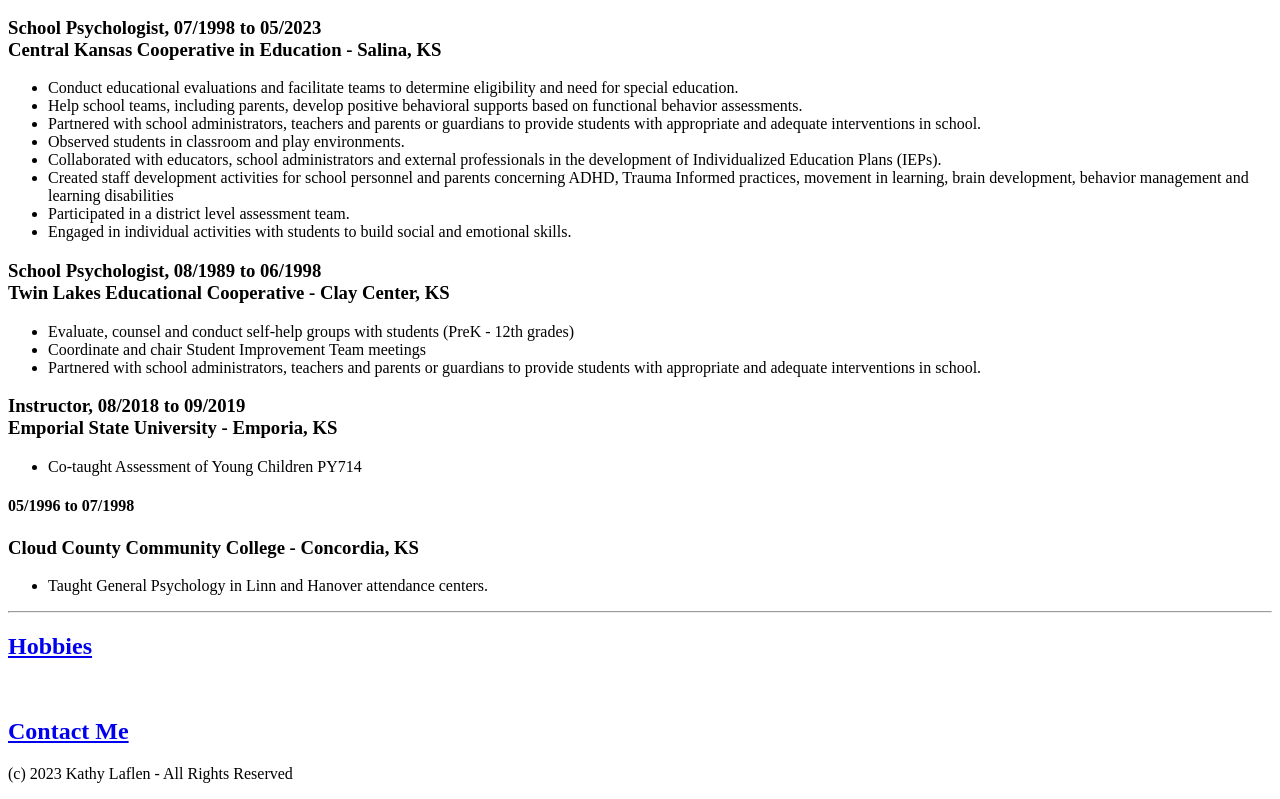
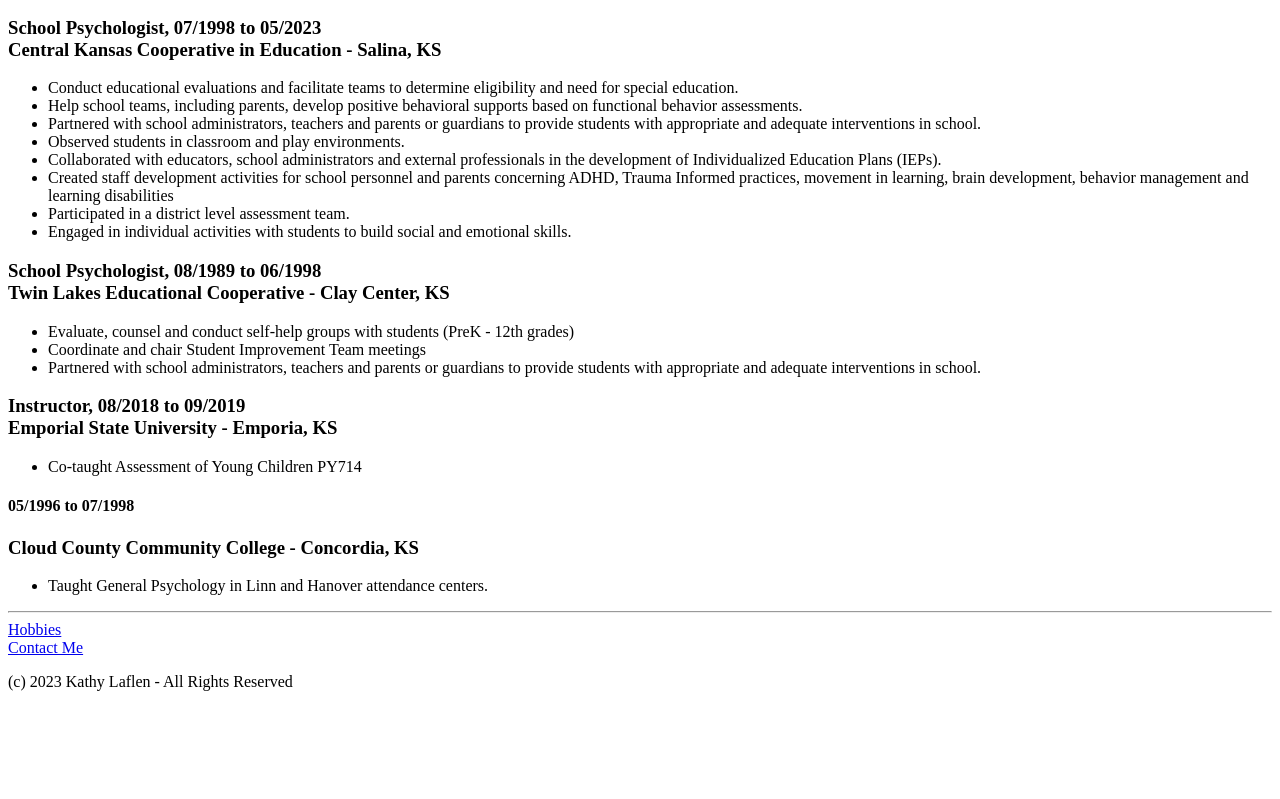
Before and after one commit to KatLafs/KL-Resume, a plain HTML site: page index.html in a window 1280 px wide. Shown: the part 603-1402 px from the top of the page. After the commit the page ends 1310 px from the top, so only its background shows below. Drawn offline with Linux system fonts and the light colour scheme.

Commit message:
Update index.html

```diff
--- a/index.html
+++ b/index.html
@@ -48,8 +48,8 @@
     <li>Taught General Psychology in Linn and Hanover attendance centers.</li>
 </ul>
 <hr />
-<a href="Public/Hobbies.html" ><h2>Hobbies</h2></a><br />
-<a href="Public/contact.html"><h2>Contact Me</h2></a>
+<a href="Public/Hobbies.html" <h2>Hobbies</h2><br /></a>
+<a href="Public/contact.html"<h2>Contact Me</h2></a>
 
    <footer>
     <p>(c) 2023 Kathy Laflen - All Rights Reserved</p>
```
